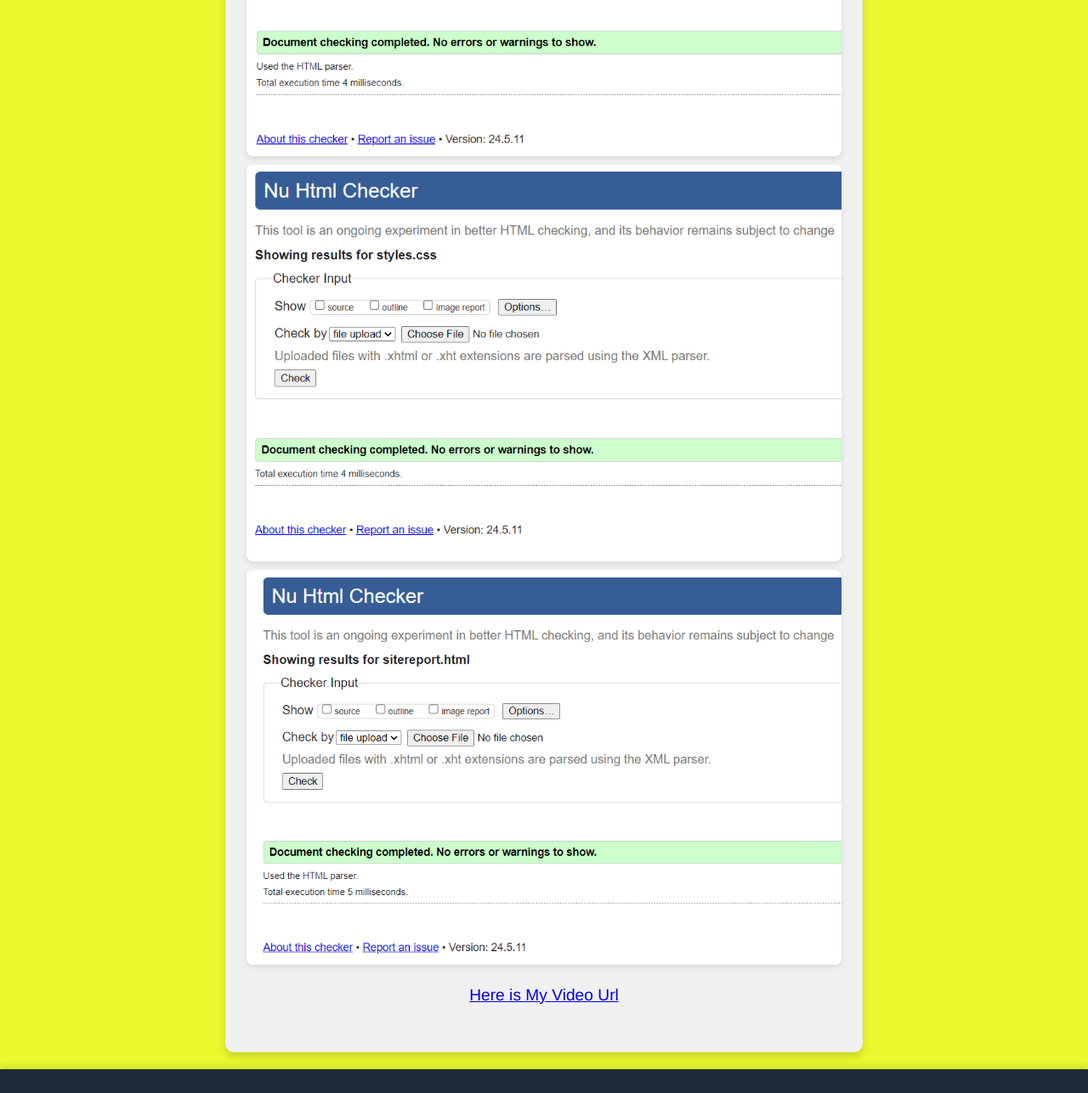
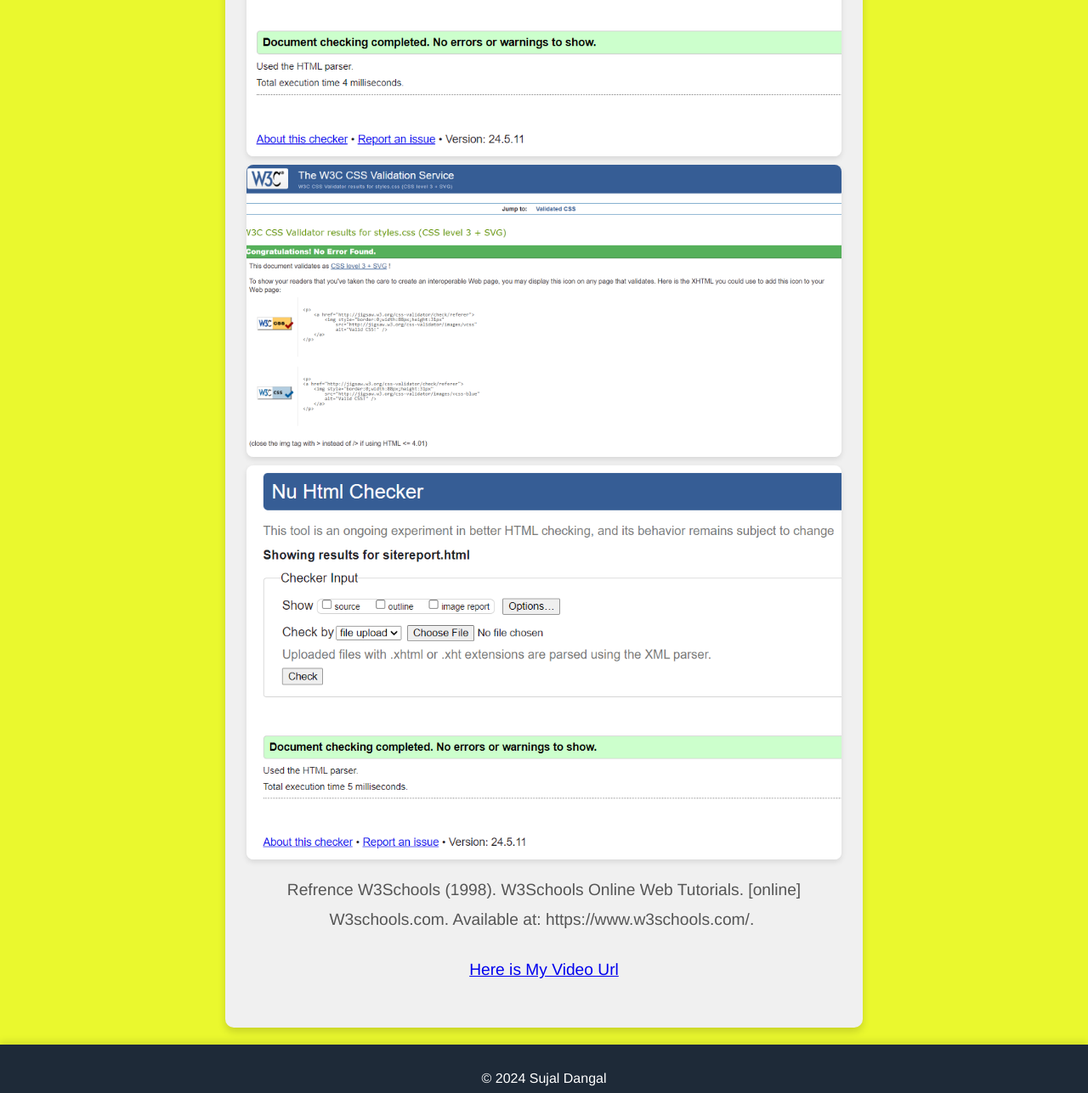
Before and after one commit to sujal777s/SujalPortfolio, a plain HTML site: page sitereport.html in a window 1280 px wide. Shown: the part 3312-4599 px from the top of the page at 85% size. Drawn offline with Linux system fonts and the light colour scheme; files whose address does not match are found by name.

Commit message:
validator

```diff
--- a/sitereport.html
+++ b/sitereport.html
@@ -50,11 +50,15 @@
                 <img src="Screenshot 2024-07-04 135034.png" alt="Image 2">
                 <img src="Screenshot 2024-07-04 140040.png" alt="Image 3">
                 <img src="Screenshot 2024-07-04 135445.png" alt="Image 4">
-                <img src="Screenshot 2024-07-04 141044.png" alt="Image 5">
+                <img src="Screenshot (4).png" alt="Image 5">
                 <img src="Screenshot 2024-07-04 135644.png" alt="Image 6">
             </div>
 
             <div class="mero vid">
+                <p> Refrence
+                    W3Schools (1998). W3Schools Online Web Tutorials. [online] W3schools.com. Available at: https://www.w3schools.com/.
+
+                    ‌</p>
                <P> <a href="https://mymedia.northampton.ac.uk/media/Web+Video+/0_wr6s9p6f" target="_blank">Here is My Video Url</a></P>
             </div>
 
```
Also changed, not shown: project.html (+1 -1 lines), Screenshot (4).png (added), Screenshot 2024-07-04 141044.png (deleted).
